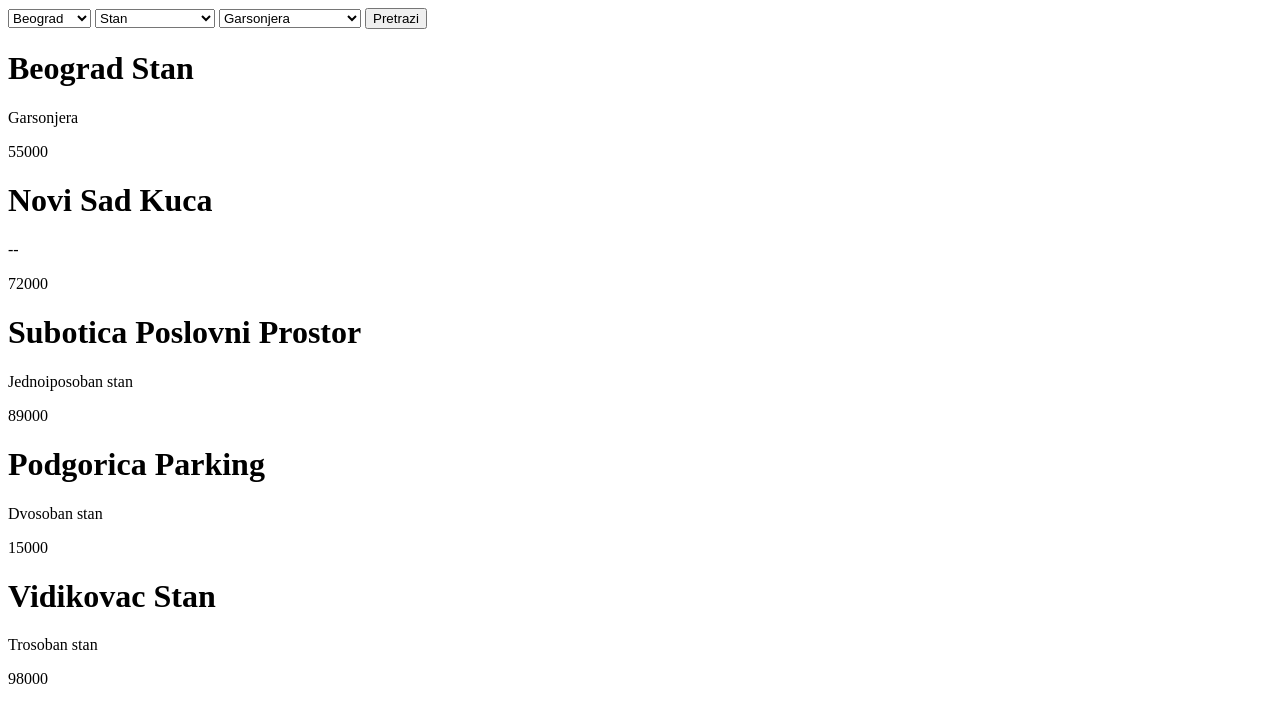
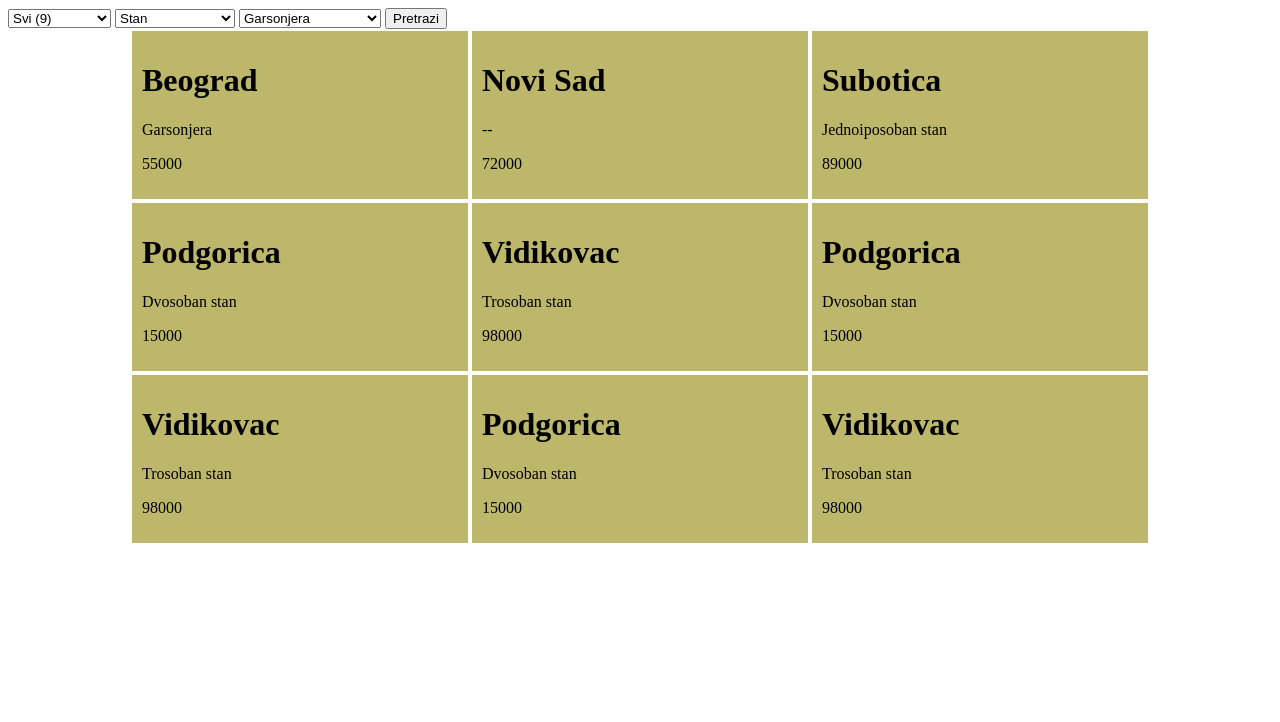
Before and after one commit to dondeveloper23/ItMentorstva, a plain HTML site: page Predavanje #9/index.html in a window 1280 px wide. Drawn offline with Linux system fonts and the light colour scheme.

Commit message:
Predavanje 12

```diff
--- /dev/null
+++ b/Predavanje #11/functions.html
@@ -0,0 +1,10 @@
+<!DOCTYPE html>
+<html lang="en">
+<head>
+    <meta charset="UTF-8">
+    <title>Title</title>
+</head>
+<body>
+<script src="script.js"></script>
+</body>
+</html>
--- /dev/null
+++ b/Predavanje #12/domaci.js
@@ -0,0 +1,6 @@
+function login(username, pw) {
+    if (username.toLowerCase() === "admin" && pw.toLowerCase() === "admin") {
+        return true;
+    }
+    return false
+}
--- a/Predavanje #9/index.html
+++ b/Predavanje #9/index.html
@@ -4,6 +4,7 @@
     <meta charset="UTF-8">
     <meta name="viewport" content="width=device-width, initial-scale=1">
     <title>Document</title>
+    <link rel="stylesheet" href="style.css"/>
 </head>
 <body>
     <form>
--- /dev/null
+++ b/Predavanje #9/style.css
@@ -0,0 +1,19 @@
+.hidden {
+    display: none;
+}
+
+#estates {
+    display: flex;
+    justify-content: center;
+    align-items: center;
+    flex-wrap: wrap;
+
+}
+
+.realEstate {
+    width: 25%;
+    height: auto;
+    background-color: darkkhaki;
+    padding: 10px;
+    margin: 2px;
+}
--- a/Predavanje #9/vezbe.js
+++ b/Predavanje #9/vezbe.js
@@ -1,29 +1,4 @@
-let cities = ["Beograd", "Novi Sad", "Subotica", "Podgorica", "Vidikovac", "Stari Hrad"]
-
-let citySelect = document.querySelector(".city-select");
-
-for (let city of cities) {
-    let cityOption = document.createElement("option");
-    cityOption.textContent = city;
-    citySelect.appendChild(cityOption);
-}
-
-let apartmentType = ["Stan", "Kuca", "Poslovni Prostor", "Parking"];
-let apartmentTselect = document.querySelector(".type-select");
-for (let apartment of apartmentType) {
-    let apartmentOption = document.createElement("option");
-    apartmentOption.textContent = apartment;
-    apartmentTselect.appendChild(apartmentOption);
-}
-
-let roomType = [
-    "Garsonjera",
-    "Jednosoban stan",
-    "Jednoiposoban stan",
-    "Dvosoban stan",
-    "Dvoiposoban stan",
-    "Trosoban stan"
-];
+let cities = ["Svi", "Beograd", "Novi Sad", "Subotica", "Podgorica", "Vidikovac", "Stari Hrad"]
 
 let realEstates = [
     {
@@ -55,8 +30,82 @@ let realEstates = [
         option: "Trosoban stan",
         type: "Stan",
         price: 98000
+    },
+    {
+        city: "Podgorica",
+        option: "Dvosoban stan",
+        type: "Parking",
+        price: 15000
+    },
+    {
+        city: "Vidikovac",
+        option: "Trosoban stan",
+        type: "Stan",
+        price: 98000
+    },
+    {
+        city: "Podgorica",
+        option: "Dvosoban stan",
+        type: "Parking",
+        price: 15000
+    },
+    {
+        city: "Vidikovac",
+        option: "Trosoban stan",
+        type: "Stan",
+        price: 98000
     }
+
 ];
+
+let citySelect = document.querySelector(".city-select");
+
+for (let city of cities) {
+    let cityOption = document.createElement("option");
+    cityOption.innerHTML = city;
+
+    let cityFound = false;
+    let cityCount = 0;
+    for (let estate of realEstates) {
+        if(estate.city === city) {
+            cityFound = true;
+            cityCount++;
+
+        }
+    }
+    if (city === "Svi") {
+        cityCount = realEstates.length;
+    }
+
+    cityOption.innerHTML += ` (${cityCount})`
+    cityOption.value = city
+    citySelect.appendChild(cityOption);
+
+
+
+    if (!cityFound && city !== "Svi") {
+        cityOption.setAttribute("disabled", "true");
+    }
+}
+
+let apartmentType = ["Stan", "Kuca", "Poslovni Prostor", "Parking"];
+let apartmentTselect = document.querySelector(".type-select");
+for (let apartment of apartmentType) {
+    let apartmentOption = document.createElement("option");
+    apartmentOption.textContent = apartment;
+    apartmentTselect.appendChild(apartmentOption);
+}
+
+let roomType = [
+    "Garsonjera",
+    "Jednosoban stan",
+    "Jednoiposoban stan",
+    "Dvosoban stan",
+    "Dvoiposoban stan",
+    "Trosoban stan"
+];
+
+
 
 
 let roomSelect = document.querySelector('.room-select');
@@ -66,29 +115,37 @@ for (let room of roomType) {
     roomOption.textContent = room;
     roomSelect.appendChild(roomOption);
 }
+let currentCity = null;
+let currentRoom = null;
+let currentType = null;
 
 citySelect.addEventListener("change", (e) => {
-    console.log(e.target.value);
+    currentCity = e.target.value;
+    let allEstates =  document.querySelectorAll(".realEstate");
+
+    for (let realEstate of allEstates) {
+
+        let estateCity = realEstate.querySelector(".city").textContent;
+        realEstate.classList.remove("hidden");
+        if (estateCity !== currentCity && currentCity !== "Svi") {
+            realEstate.classList.add("hidden");
+        }
+
+    }
 })
 apartmentTselect.addEventListener("change", (e) => {
-    console.log(e.target.value);
+    currentType = e.target.value;
 })
 roomSelect.addEventListener("change", (e) => {
-    console.log(e.target.value);
-})
-
-document.querySelector("#searchPropertiesButton").addEventListener("click", function (e) {
-    let cityTargetValue = citySelect.value;
-    let roomSelectValue = roomSelect.value;
-    let apartmentValue = apartmentTselect.value;
-    console.log(cityTargetValue, apartmentValue, roomSelectValue);
+    currentRoom = e.target.value;
 })
 
 let estates = document.querySelector("#estates")
 
 for (let estate of realEstates) {
     let estateCity = document.createElement("h1");
-    estateCity.innerText = estate.city + " " + estate.type
+    estateCity.innerText = estate.city
+    estateCity.classList = "city"
     let estateOption = document.createElement("p");
     if (estate.option == null) {
         estateOption.innerText = "--"
@@ -99,6 +156,7 @@ for (let estate of realEstates) {
     estatePrice.innerText = estate.price;
 
     let estateDiv = document.createElement("div");
+    estateDiv.classList = "realEstate";
     estateDiv.append(estateCity, estateOption,  estatePrice);
     estates.appendChild(estateDiv);
 }
```
Also changed, not shown: Predavanje #11/script.js (added, +48 -0 lines), Predavanje #12/index.html (added, +12 -0 lines), Predavanje #12/main.js (added, +12 -0 lines), Predavanje #12/vezba.js (added, +16 -0 lines).
